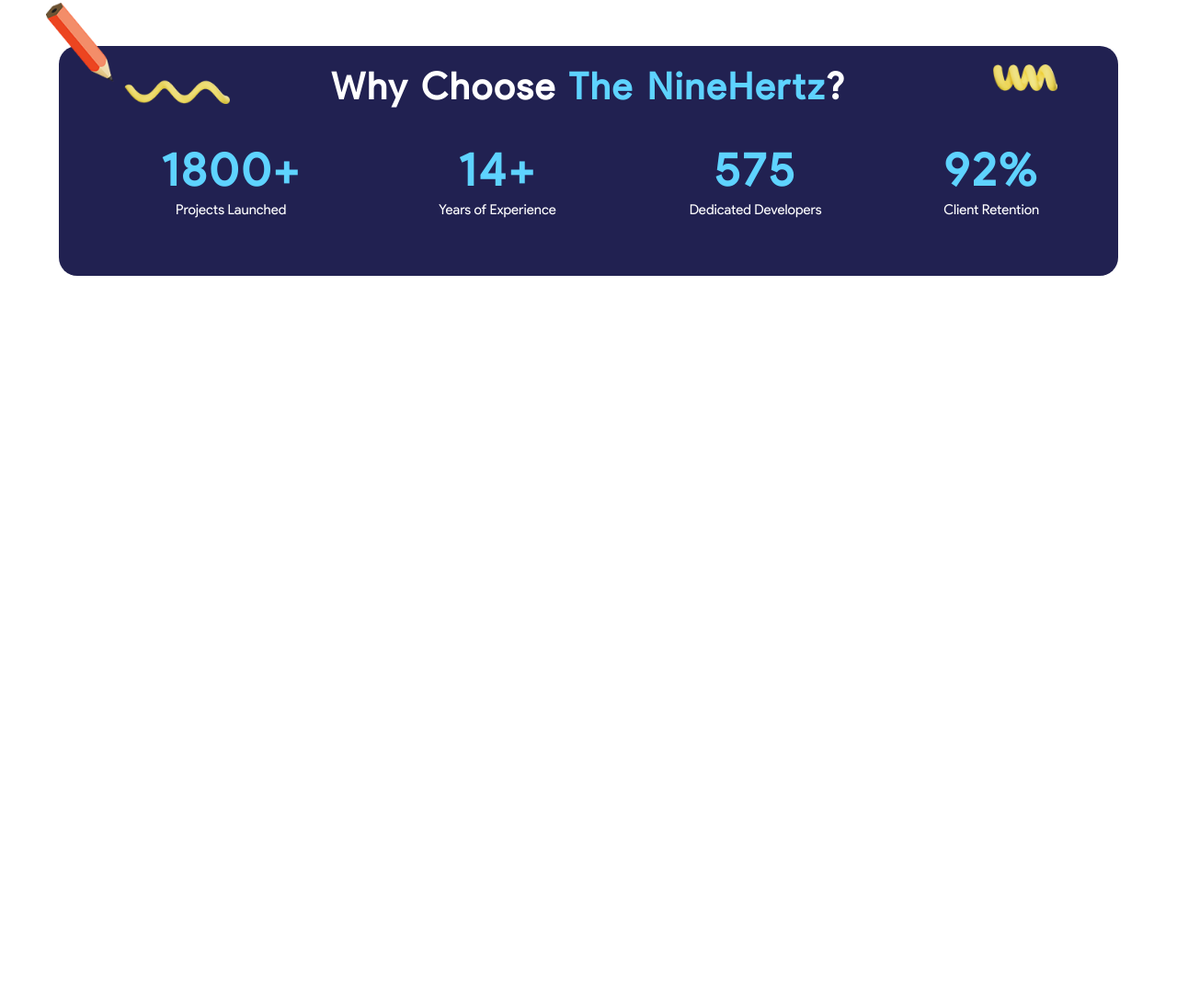
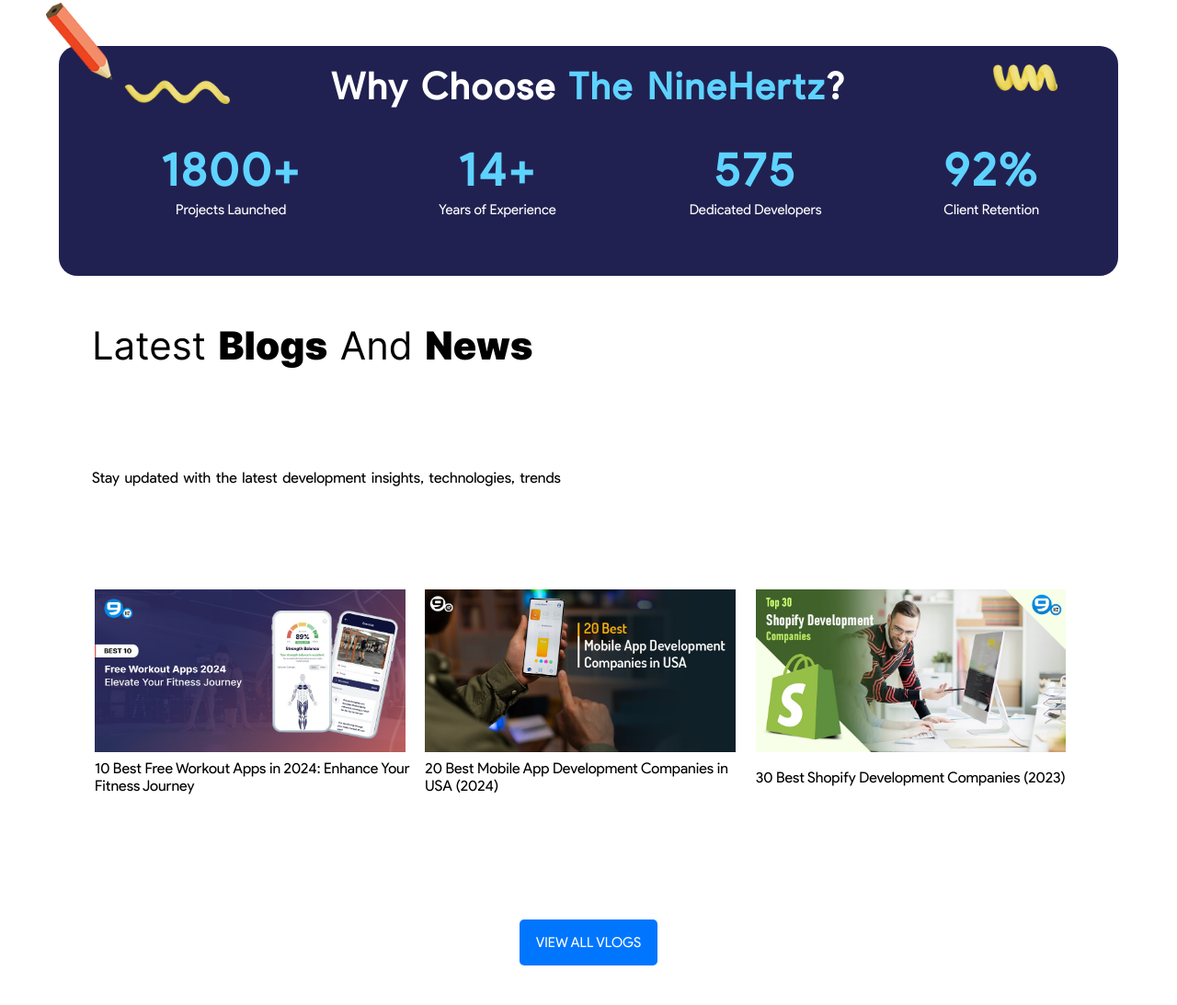
Before and after one commit to lerover/Practice-Website, a plain HTML site: page index.html in a window 1280 px wide. Shown: the part 3157-4250 px from the top of the page at 92% size. Before the commit the page ends 3457 px from the top, so only its background shows below. Drawn offline with Linux system fonts and the light colour scheme; a web font is replaced by a local one.

Commit message:
add vlog section

```diff
--- a/css/practice.css
+++ b/css/practice.css
@@ -8,6 +8,10 @@
     src: url(./../font/Rubik_Doodle_Shadow/RubikDoodleShadow-Regular.ttf);
 }
 
+@font-face {
+    font-family: inter;
+    src: url(./../font/Inter/Inter-VariableFont_slnt\,wght.ttf);
+}
 body {
     margin: 0;
     padding: 0;
@@ -669,3 +673,84 @@
     color: white;
     font-size: 15px;
 }
+
+/* vlog section CSS codes starts here */
+
+.vlog-part{
+    height: 100vh;
+
+    box-sizing: border-box;
+
+    padding: 50px 100px 10px;
+
+    display: flex;
+    flex-direction: column;
+    justify-content: space-between;
+}
+
+.vlog-part header{
+    word-spacing: 10px;
+}
+
+.vlog-part header span{
+    font-size: 42px;
+   font-family: inter;
+
+}
+
+.vlog-part header span:nth-of-type(2), .vlog-part header span:nth-of-type(4){
+    font-weight: 900;
+}
+
+.vlog-part p{
+    word-spacing:2px;
+}
+
+.vlog-part table{
+    border-width: 10px;
+}
+
+.vlog-part table td{
+    width: 30%;
+
+}
+
+.vlog-part table img{
+    width: 95%;
+
+    transition: 0.3s;
+}
+
+.vlog-part table tr:nth-of-type(2) a{
+    text-decoration: none;
+
+    color: black;
+}
+
+.vlog-part div{
+    text-align: center;
+    padding: 40px;
+}
+
+.vlog-part div a{
+    width: 150px;
+    height: 50px;
+
+    display: inline-block;
+
+    text-decoration: none;
+
+    background-color: #0076ff;
+
+    border-radius: 5px;
+
+    line-height: 50px;
+
+    color: white;
+
+    font-size: 15px;
+}
+
+.vlog-part table tr:nth-of-type(2) a:hover{
+color: #0076ff;
+}
--- a/index.html
+++ b/index.html
@@ -350,6 +350,8 @@
         <!-- Contact and Request a Quote ends here -->
     </nav>
     <!-- nav bar ended here -->
+
+
     <div class="intropage">
 
 
@@ -556,7 +558,54 @@
 
         </section>
         <!-- section ends here -->
+
+
+
+
+            <!-- vlog section starts  here -->
+    <section class="vlog-part">
+       <header> <span>Latest</span> <span> Blogs</span> <span> And</span>  <span> News</span> </header>
+
+       <p>Stay updated with the latest development insights, technologies, trends</p>
+
+       <table >
+        <tr>
+            <td>
+                <img src="./img/vlogpart/Best-Free-Workout-Apps.jpg" alt="" />
+            </td>
+            <td>
+                <img src="./img/vlogpart/vlogimg2.jpg" alt="vlog2" />
+            </td>
+            <td>
+                <img src="./img/vlogpart/vlogimg3.jpg" alt="vlog3" />
+            </td>
+        </tr>
+
+        <tr>
+            <td>
+                <a href="https://theninehertz.com/blog/top-apps/best-free-workout-apps" target="_blank">10 Best Free Workout Apps in 2024: Enhance Your Fitness Journey</a>
+            </td>
+
+            <td>
+                <a href="https://theninehertz.com/blog/top-companies/mobile-app-development-companies-in-usa" target="_blank">20 Best Mobile App Development Companies in USA (2024)</a>
+            </td>
+
+            <td>
+                <a href="https://theninehertz.com/blog/top-companies/shopify-development-companies">30 Best Shopify Development Companies (2023)</a>
+            </td>
+        </tr>
+       </table>
+
+       <div>
+        <a href="https://theninehertz.com/blog" target="_blank" >VIEW ALL VLOGS</a>
+       </div>
+
+    </section>
+    <!-- vlog section ends here -->
+
     </div>
+
+
 </body>
 
 </html>
```
Also changed, not shown: font/Inter/Inter-VariableFont_slnt,wght.ttf (added), font/Inter/OFL.txt (added), font/Inter/README.txt (added), font/Inter/static/Inter-Black.ttf (added), font/Inter/static/Inter-Bold.ttf (added), font/Inter/static/Inter-ExtraBold.ttf (added), font/Inter/static/Inter-ExtraLight.ttf (added), font/Inter/static/Inter-Light.ttf (added), font/Inter/static/Inter-Medium.ttf (added), font/Inter/static/Inter-Regular.ttf (added), font/Inter/static/Inter-SemiBold.ttf (added), font/Inter/static/Inter-Thin.ttf (added), img/datashowcard/backgroundindsc.jpg (added), img/vlogpart/Best-Free-Workout-Apps.jpg (added), 2 more files, 1 other file.
